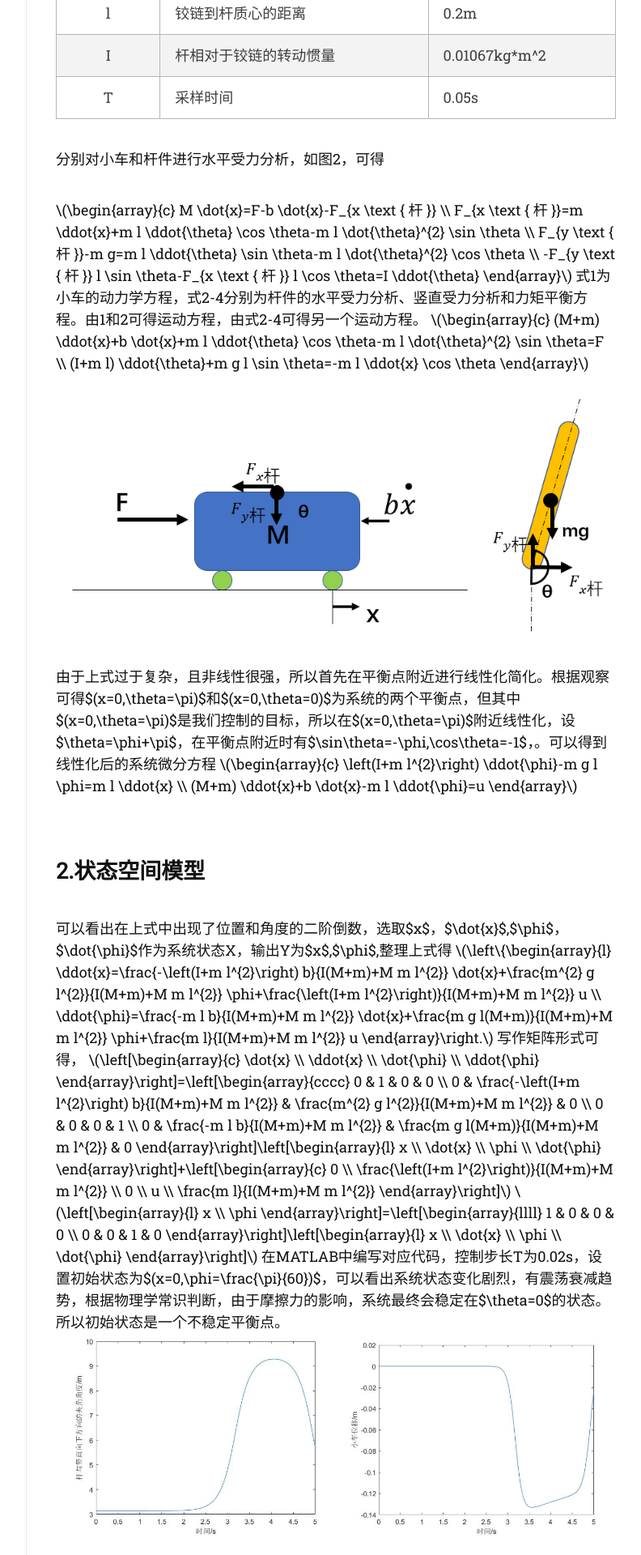
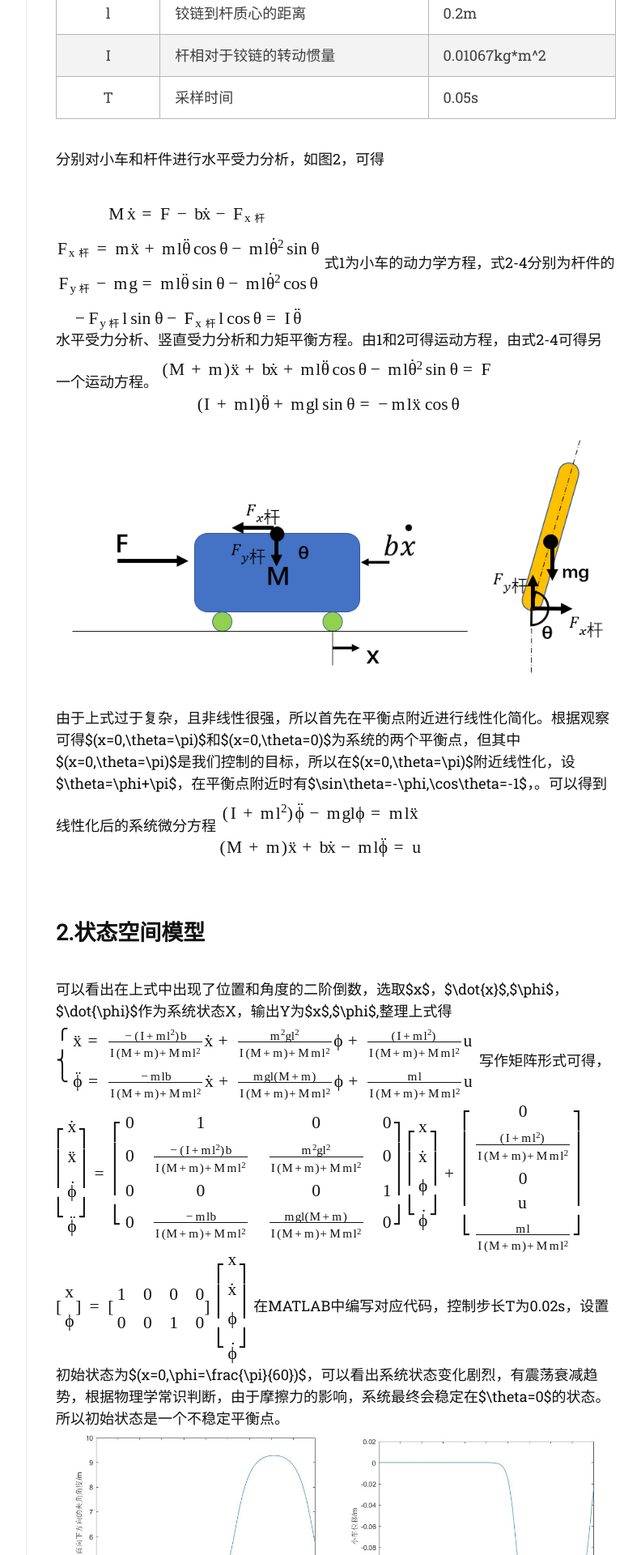
Before and after one commit to ink-machine/ink-machine.github.io, a Jekyll site: the page built from _posts/2022-06-01-pid-and-mimo.md, in a window 1280 px wide. Shown: the part 1512-3432 px from the top of the page at 81% size, without its empty margins (357-1149 px from the left). Built offline with Jekyll 4.4.1, drawn with Linux system fonts in a browser that asks for light colours; nearby versions of some CDN libraries; some web fonts are replaced; part of the change alters nothing that is shown; some of the changed text lies outside the part shown.

```diff
--- a/_includes/mathjax.html
+++ b/_includes/mathjax.html
@@ -1,2 +1,2 @@
 <script async src="https://polyfill.io/v3/polyfill.min.js?features=es6"></script>
-<script id="MathJax-script" async src="tex-mml-chtml.js"></script>
+<script id="MathJax-script" async src="https://raw.githubusercontent.com/ink-machine/ink-machine.github.io/main/_includes/tex-mml-chtml.js"></script>
```
